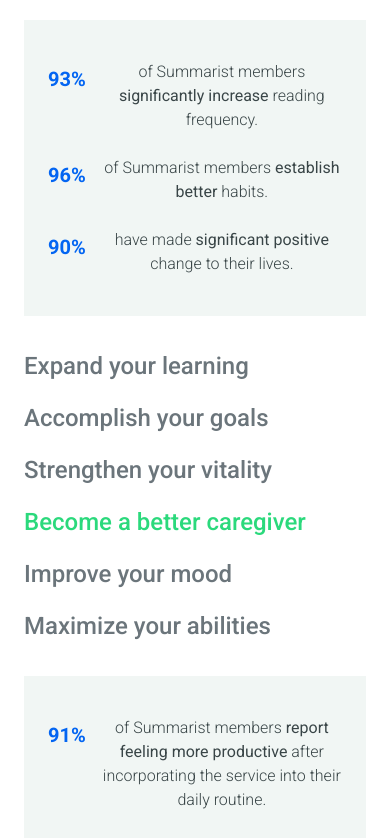
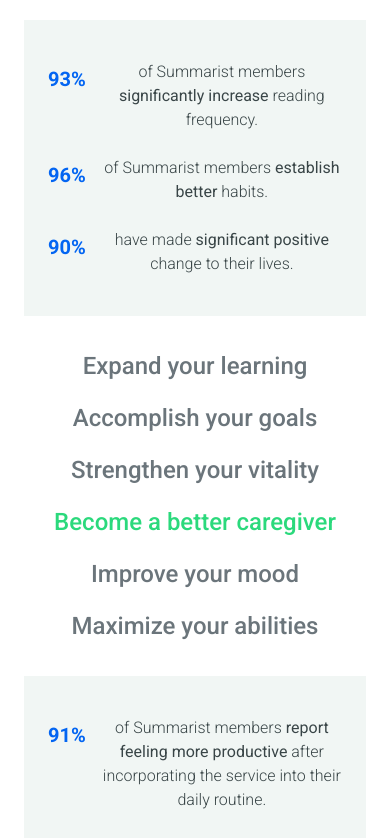
Before and after one commit to NickSoltau/summarist, a Next.js app: page / in a window 390 px wide. Shown: the part 1458-2296 px from the top of the page. Built offline with nearby package versions, Linux system fonts and the light colour scheme; no server answers.

Commit message:
fix animated headings alignment on mobile

```diff
--- a/src/app/globals.css
+++ b/src/app/globals.css
@@ -535,8 +535,14 @@
     order: 1;
   }
 
+  .statistics__content--header {
+    align-items: center;
+    text-align: center;
+  }
+
   .statistics__content--header-second {
-    align-items: flex-start;
+    align-items: center;
+    text-align: center;
   }
 
   .statistics__data--title {
```
